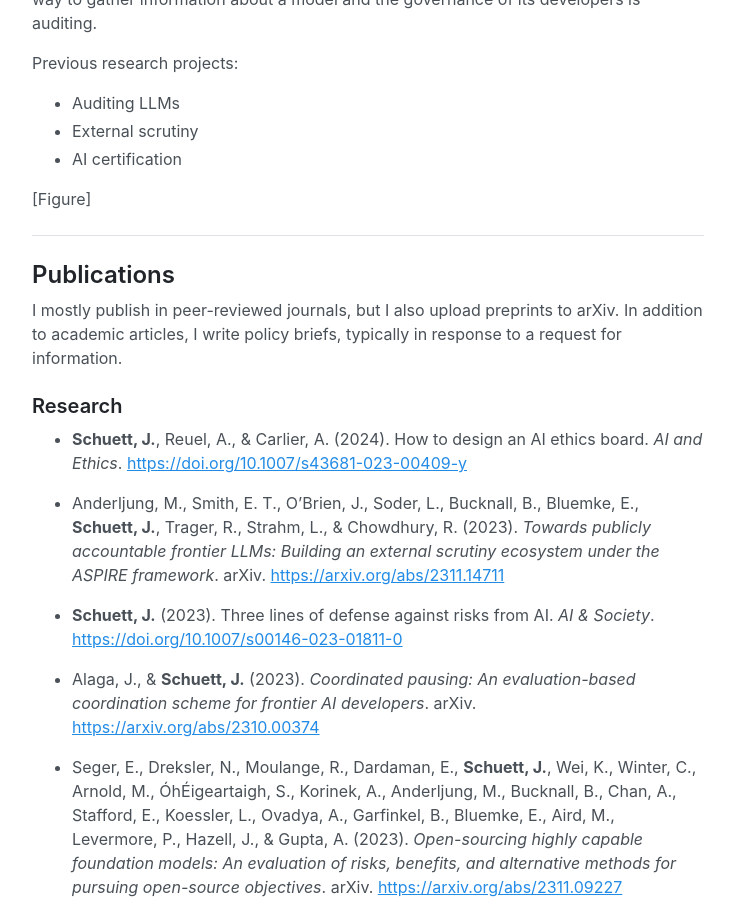
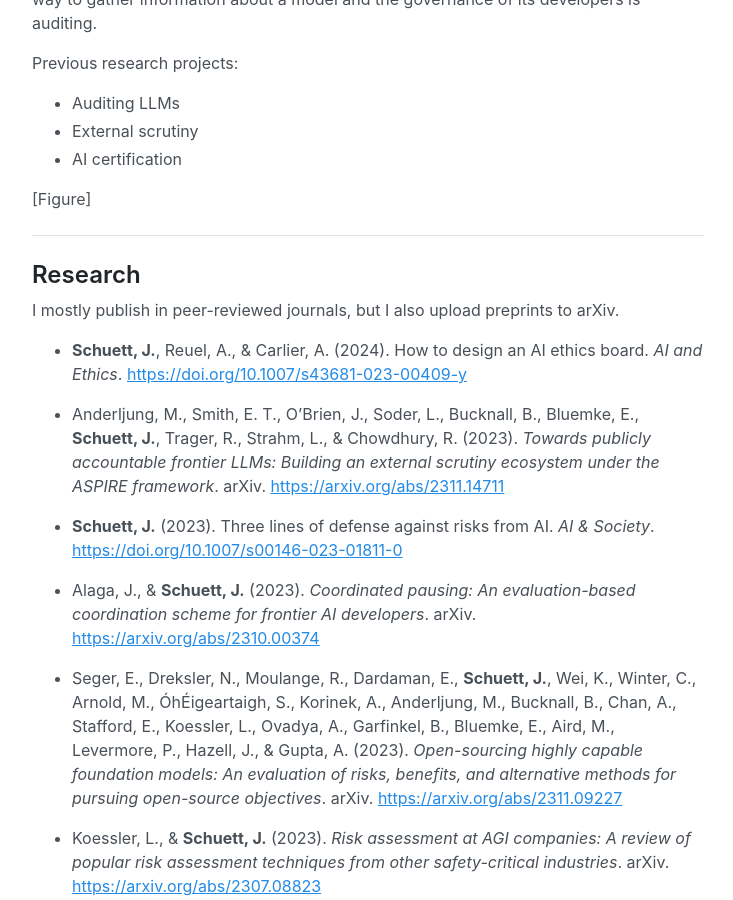
Before and after one commit to jonasschuett/jonasschuett.github.io, a Jekyll site: the page built from _posts/2020-04-04-introduction.md, in a window 1280 px wide and 900 px high, scrolled down 3075 px. Shown: the whole window, without its empty margins (272-1005 px from the left). Built offline with Jekyll 4.4.1, drawn with Linux system fonts in a browser that asks for light colours; some of the changed text lies outside the part shown.

Commit message:
Update 2020-04-04-introduction.md

```diff
--- a/_posts/2020-04-04-introduction.md
+++ b/_posts/2020-04-04-introduction.md
@@ -8,7 +8,7 @@ layout: page
 
 I'm a Research Fellow at the [Centre for the Governance of AI (GovAI)](https://www.governance.ai/) in Oxford. Within the policy team, I lead the workstream on risk management and corporate governance.
 
-Before joining GovAI, I was seconded to the UK Cabinet Office to support their work on AI regulation, and interned at Google DeepMind’s public policy team. I also helped found the [Institute for Law and AI (LawAI](https://law-ai.org/), where I'm still a board member.
+Before joining GovAI, I was seconded to the UK Cabinet Office to support their work on AI regulation, and interned at Google DeepMind’s public policy team. I also helped found the [Institute for Law and AI (LawAI)](https://law-ai.org/), where I'm still a board member.
 
 I’m currently wrapping up my PhD in law at Goethe University Frankfurt. I hold a law degree from Heidelberg University, and have studied economics at the University of Zurich.
 
@@ -92,11 +92,10 @@ Previous research projects:
 
 ---
 
-## Publications
+## Research
 
-I mostly publish in peer-reviewed journals, but I also upload preprints to arXiv. In addition to academic articles, I write policy briefs, typically in response to a request for information.
+I mostly publish in peer-reviewed journals, but I also upload preprints to arXiv.
 
-### Research
 - **Schuett, J.**, Reuel, A., & Carlier, A. (2024). How to design an AI ethics board. _AI and Ethics_. <https://doi.org/10.1007/s43681-023-00409-y>
 
 - Anderljung, M., Smith, E. T., O’Brien, J., Soder, L., Bucknall, B., Bluemke, E., **Schuett, J.**, Trager, R., Strahm, L., & Chowdhury, R. (2023). _Towards publicly accountable frontier LLMs: Building an external scrutiny ecosystem under the ASPIRE framework_. arXiv. <https://arxiv.org/abs/2311.14711>
```
Also changed, not shown: other parts of _posts/2020-04-04-introduction.md (+6 -1 lines).
